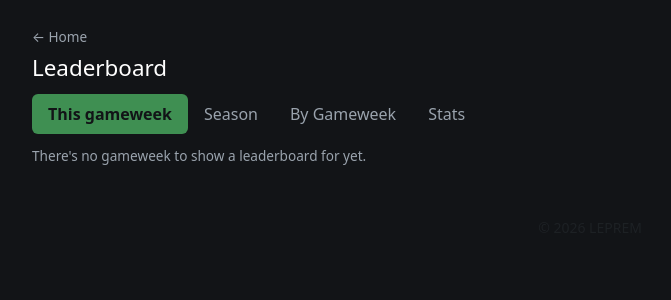
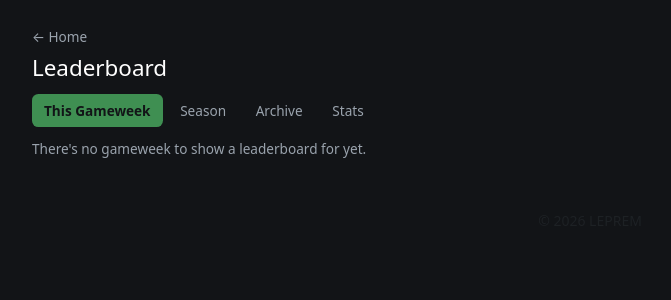
Before and after one commit to kevinthompson99-rgb/worldcuppredictions, a Flask app: page /leaderboard in a window 1280 px wide. Shown: the part 65-365 px from the top of the page, without its empty margins (50-721 px from the left). Run offline with Flask 3, Linux system fonts and the light colour scheme; the visitor is signed in with stand-in values (Sample User, id 1); data comes from the database, SQL or seed files in the repository; data that the repository does not hold is empty.

Commit message:
Rank Season tab by balance, rename and condense leaderboard tabs
season_financial_table now orders by cumulative balance descending (what
actually settles the season) with season points as the tiebreaker, instead
of points alone - a player who's won pots outranks one who's merely scored
more but never won.

Tabs renamed to fit one line: "This Gameweek" -> "GW<n>" (current_gameweek_number,
passed from the route via get_gameweek_for_leaderboard's matchday), "By
Gameweek" -> "Archive". Reduced tab padding/font-size and set flex-nowrap
(with overflow-x as a safety net) so all four sit on a single row.

Co-Authored-By: Claude Sonnet 5 <noreply@anthropic.com>
Claude-Session: https://claude.ai/code/session_01UPLw17mQjKFMHqrY9o5HEv

```diff
--- a/app/blueprints/main.py
+++ b/app/blueprints/main.py
@@ -297,6 +297,9 @@ def leaderboard():
     return render_template(
         "main/leaderboard.html",
         gameweek=gameweek,
+        # get_gameweek_for_leaderboard() already prefers the active gameweek, falling
+        # back to the most recently completed one - matchday is its "GW<n>" number.
+        current_gameweek_number=gameweek.matchday if gameweek is not None else None,
         financial_summary=gameweek_financial_summary(gameweek) if gameweek is not None else None,
         season_financial_rows=season_financial_table(),
         completed_gameweeks=completed_gameweeks,
--- a/app/finance.py
+++ b/app/finance.py
@@ -107,8 +107,10 @@ def gameweek_financial_summary(gameweek):
 def season_financial_table():
     """Cumulative points + balance for every user who has opted in to at least one gameweek.
 
-    Ordered by cumulative season points (highest first). Balances only include settled
-    gameweeks - a gameweek still in progress doesn't move anyone's total yet.
+    Ordered by cumulative balance (highest first) - balance is what actually settles
+    the season - with cumulative season points as the tiebreaker. Balances only
+    include settled gameweeks - a gameweek still in progress doesn't move anyone's
+    total yet.
     """
     participated = set()
     balances = {}
@@ -121,11 +123,13 @@ def season_financial_table():
             if row["financial_result"] is not None:
                 balances[user_id] = balances.get(user_id, Decimal("0")) + row["financial_result"]
 
-    return [
+    rows = [
         (user, points, balances.get(user.id, Decimal("0")))
         for user, points in season_standings()
         if user.id in participated
     ]
+    rows.sort(key=lambda row: (-row[2], -row[1], row[0].display_name))
+    return rows
 
 
 def all_gameweeks_financial_summary():
--- a/app/templates/main/leaderboard.html
+++ b/app/templates/main/leaderboard.html
@@ -8,13 +8,13 @@
 
   <ul class="nav nav-pills lb-tabs" role="tablist">
     <li class="nav-item" role="presentation">
-      <button class="nav-link{{ ' active' if active_tab == 'round' }}" data-bs-toggle="tab" data-bs-target="#lb-round" type="button" role="tab">This gameweek</button>
+      <button class="nav-link{{ ' active' if active_tab == 'round' }}" data-bs-toggle="tab" data-bs-target="#lb-round" type="button" role="tab">{{ ('GW' ~ current_gameweek_number) if current_gameweek_number else 'This Gameweek' }}</button>
     </li>
     <li class="nav-item" role="presentation">
       <button class="nav-link" data-bs-toggle="tab" data-bs-target="#lb-season" type="button" role="tab">Season</button>
     </li>
     <li class="nav-item" role="presentation">
-      <button class="nav-link{{ ' active' if active_tab == 'gameweek' }}" data-bs-toggle="tab" data-bs-target="#lb-gameweek" type="button" role="tab">By Gameweek</button>
+      <button class="nav-link{{ ' active' if active_tab == 'gameweek' }}" data-bs-toggle="tab" data-bs-target="#lb-gameweek" type="button" role="tab">Archive</button>
     </li>
     <li class="nav-item" role="presentation">
       <button class="nav-link" data-bs-toggle="tab" data-bs-target="#lb-stats" type="button" role="tab">Stats</button>
@@ -182,9 +182,20 @@
   }
   .lb-tabs {
     margin-top: 0.5rem;
+    flex-wrap: nowrap;
+    overflow-x: auto;
+    -webkit-overflow-scrolling: touch;
+    gap: 0.35rem;
+  }
+  .lb-tabs .nav-item {
+    flex: 0 0 auto;
   }
   .lb-tabs .nav-link {
     color: var(--text-muted);
+    padding: 0.4rem 0.75rem;
+    font-size: 0.85rem;
+    white-space: nowrap;
+    border-radius: 0.4rem;
   }
   .lb-tabs .nav-link.active {
     background-color: var(--accent);
```
